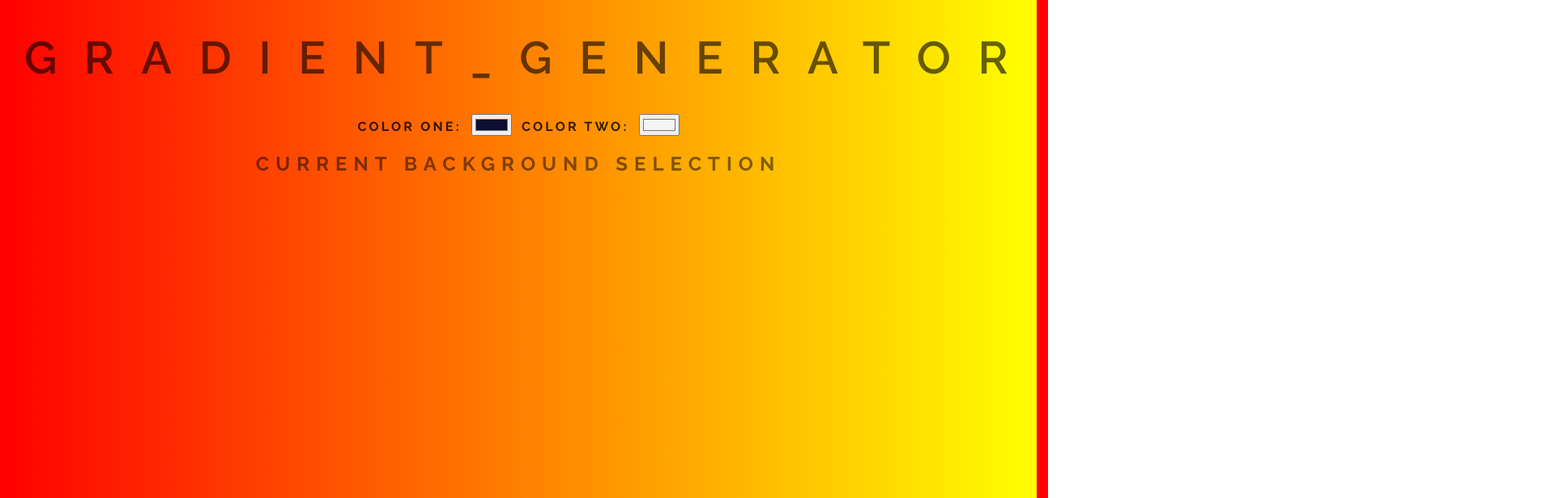
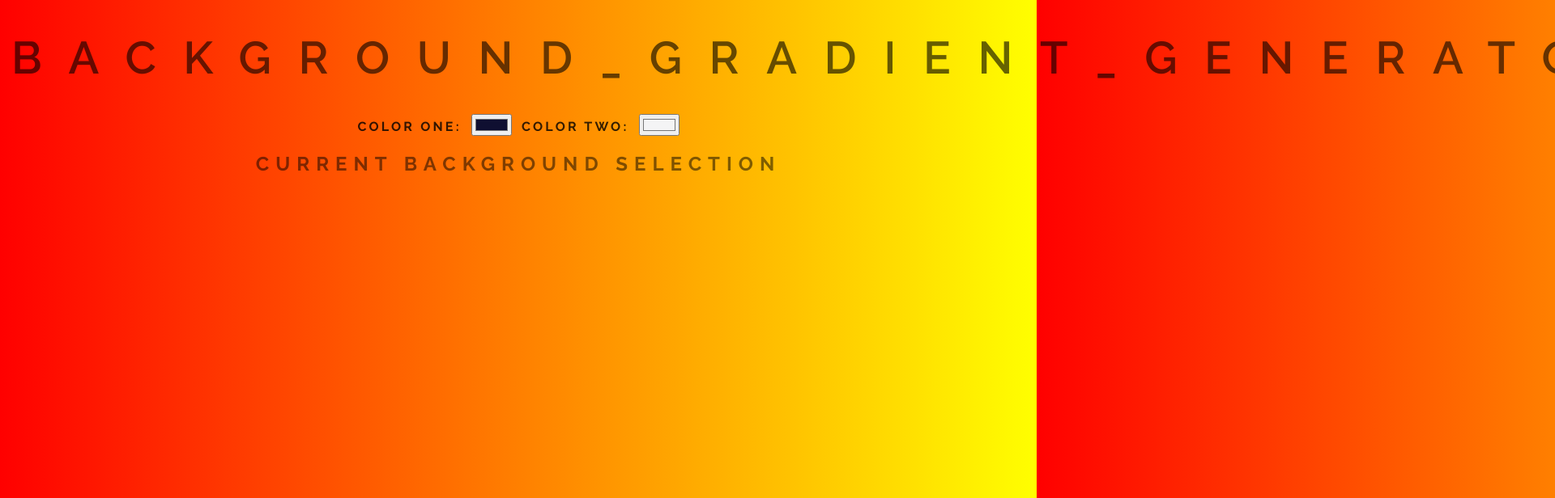
Before and after one commit to alexfoster1022/background-gradient-generator, a plain HTML site: page index.html in a window 1280 px wide. Shown: the top 616 px of the page at 81% size, 1920 px wide, since content can reach past the window. Drawn offline with Linux system fonts and the light colour scheme.

Commit message:
new h1 update

```diff
--- a/index.html
+++ b/index.html
@@ -9,7 +9,7 @@
     <title>Gradient Generator</title>
 </head>
 <body id="gradient">
-    <h1>Gradient_Generator</h1>
+    <h1>Background_Gradient_Generator</h1>
     <label for="color-one">Color One:</label>
     <input class="color-one" type="color" name="color1" value="#0f0f31">
     <label for="color-two">Color Two:</label>
```
